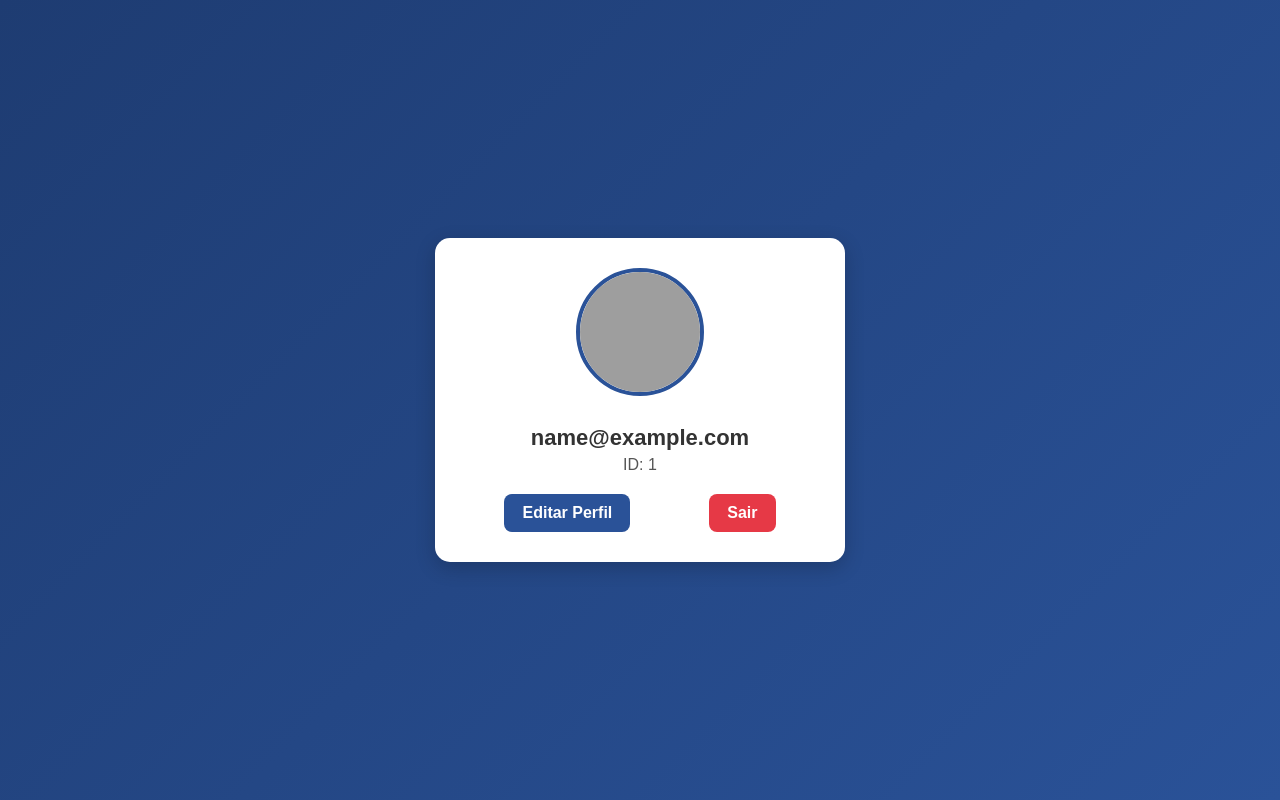
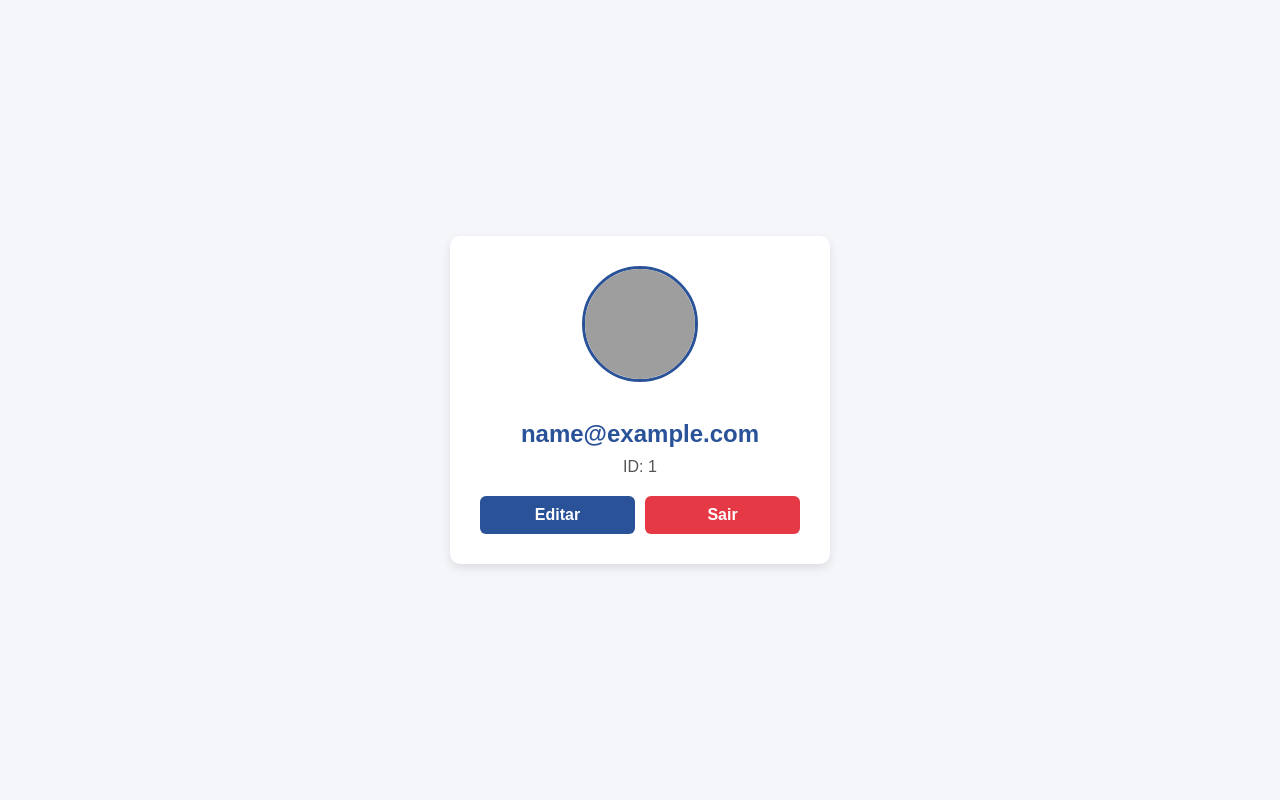
Before and after one commit to victorkoba/desafio-php-dev-exerience, a PHP site: page /php/perfil.php in a window 1280 px wide. Run offline with PHP 8.4, Linux system fonts and the light colour scheme; the visitor is signed in with stand-in values (Sample User, id 1); tables that the repository leaves empty or names only in its code hold one stand-in row (values such as "Sample post"); grey boxes are pictures that could not be loaded.

Commit message:
commit perfil

```diff
--- a/css/perfil.css
+++ b/css/perfil.css
@@ -0,0 +1,83 @@
+body {
+    font-family: Arial, sans-serif;
+    background: #f5f6fa;
+    margin: 0;
+    padding: 0;
+    display: flex;
+    justify-content: center;
+    align-items: center;
+    height: 100vh;
+}
+
+.perfil-container {
+    background: #fff;
+    padding: 30px;
+    border-radius: 10px;
+    box-shadow: 0 4px 10px rgba(0,0,0,0.1);
+    width: 320px;
+    text-align: center;
+    animation: fadeIn 0.8s ease-in-out;
+}
+
+.perfil-container img {
+    width: 110px;
+    height: 110px;
+    border-radius: 50%;
+    object-fit: cover;
+    border: 3px solid #2a5298;
+    margin-bottom: 15px;
+    transition: transform 0.3s ease, box-shadow 0.3s ease;
+}
+
+.perfil-container img:hover {
+    transform: scale(1.07);
+    box-shadow: 0 0 12px rgba(42, 82, 152, 0.4);
+}
+
+h2 {
+    margin-bottom: 10px;
+    color: #2a5298;
+}
+
+p {
+    color: #555;
+    margin: 5px 0 20px 0;
+}
+
+.acoes-perfil {
+    display: flex;
+    justify-content: space-between;
+    gap: 10px;
+}
+
+.acoes-perfil a {
+    flex: 1;
+    text-decoration: none;
+    padding: 10px;
+    border-radius: 6px;
+    font-weight: bold;
+    color: #fff;
+    transition: 0.3s;
+    text-align: center;
+}
+
+.button-editar {
+    background: #2a5298;
+}
+
+.button-editar:hover {
+    background: #1e3c72;
+}
+
+.button-sair {
+    background: #e63946;
+}
+
+.button-sair:hover {
+    background: #b71c1c;
+}
+
+@keyframes fadeIn {
+    from {opacity: 0; transform: translateY(20px);}
+    to {opacity: 1; transform: translateY(0);}
+}
--- a/php/perfil.php
+++ b/php/perfil.php
@@ -31,113 +31,20 @@ if (!$usuario) {
 <head>
     <meta charset="UTF-8">
     <meta name="viewport" content="width=device-width, initial-scale=1.0">
+    <link rel="stylesheet" href="../css/perfil.css">
     <title>Perfil - LinkUp</title>
-    <style>
-        body {
-            font-family: Arial, sans-serif;
-            background: linear-gradient(135deg, #1e3c72, #2a5298);
-            margin: 0;
-            padding: 0;
-            display: flex;
-            justify-content: center;
-            align-items: center;
-            height: 100vh;
-        }
 
-        .container-perfil {
-            display: flex;
-            justify-content: center;
-            align-items: center;
-            width: 100%;
-        }
-
-        .perfil-card {
-            background: #fff;
-            border-radius: 15px;
-            padding: 30px;
-            width: 350px;
-            text-align: center;
-            box-shadow: 0 6px 20px rgba(0,0,0,0.2);
-            animation: fadeIn 0.8s ease-in-out;
-        }
-
-        .perfil-card img {
-            width: 120px;
-            height: 120px;
-            border-radius: 50%;
-            object-fit: cover;
-            border: 4px solid #2a5298;
-            margin-bottom: 15px;
-            cursor: pointer;
-            transition: transform 0.3s;
-        }
-
-        .perfil-card img:hover {
-            transform: scale(1.05);
-        }
-
-        .h1-login-cadastro {
-            font-size: 22px;
-            color: #333;
-            margin: 10px 0 5px 0;
-        }
-
-        p {
-            color: #555;
-            margin: 5px 0 20px 0;
-        }
-
-        .acoes-perfil {
-            display: flex;
-            justify-content: space-around;
-        }
-
-        .acoes-perfil a {
-            text-decoration: none;
-            padding: 10px 18px;
-            border-radius: 8px;
-            font-weight: bold;
-            transition: 0.3s;
-        }
-
-        .button-editar {
-            background: #2a5298;
-            color: #fff;
-        }
-
-        .button-editar:hover {
-            background: #1e3c72;
-        }
-
-        .button-sair {
-            background: #e63946;
-            color: #fff;
-        }
-
-        .button-sair:hover {
-            background: #b71c1c;
-        }
-
-        @keyframes fadeIn {
-            from {opacity: 0; transform: translateY(20px);}
-            to {opacity: 1; transform: translateY(0);}
-        }
-    </style>
 </head>
 <body>
-<div class="container-perfil">
-    <div class="perfil-card">
-        <!-- Exibe só um logo padrão (já que não tem foto_perfil no banco) -->
-        <img src="../img/logo-tasksync.png" alt="Foto de perfil" class="foto-perfil-clicavel">
+<div class="perfil-container">
+    <img src="../img/logo-tasksync.png" alt="Foto de perfil">
 
-        <!-- Como não existe nome_usuario, vamos mostrar o email -->
-        <h1 class="h1-login-cadastro"><?php echo htmlspecialchars($usuario['email_usuario']); ?></h1>
-        <p>ID: <?php echo htmlspecialchars($usuario['id_usuario']); ?></p>
+    <h2><?php echo htmlspecialchars($usuario['email_usuario']); ?></h2>
+    <p>ID: <?php echo htmlspecialchars($usuario['id_usuario']); ?></p>
 
-        <div class="acoes-perfil">
-            <a class="button-editar" href="editar-perfil.php">Editar Perfil</a>
-            <a class="button-sair" href="logout.php">Sair</a>
-        </div>
+    <div class="acoes-perfil">
+        <a class="button-editar" href="editar-perfil.php">Editar</a>
+        <a class="button-sair" href="logout.php">Sair</a>
     </div>
 </div>
 </body>
```
